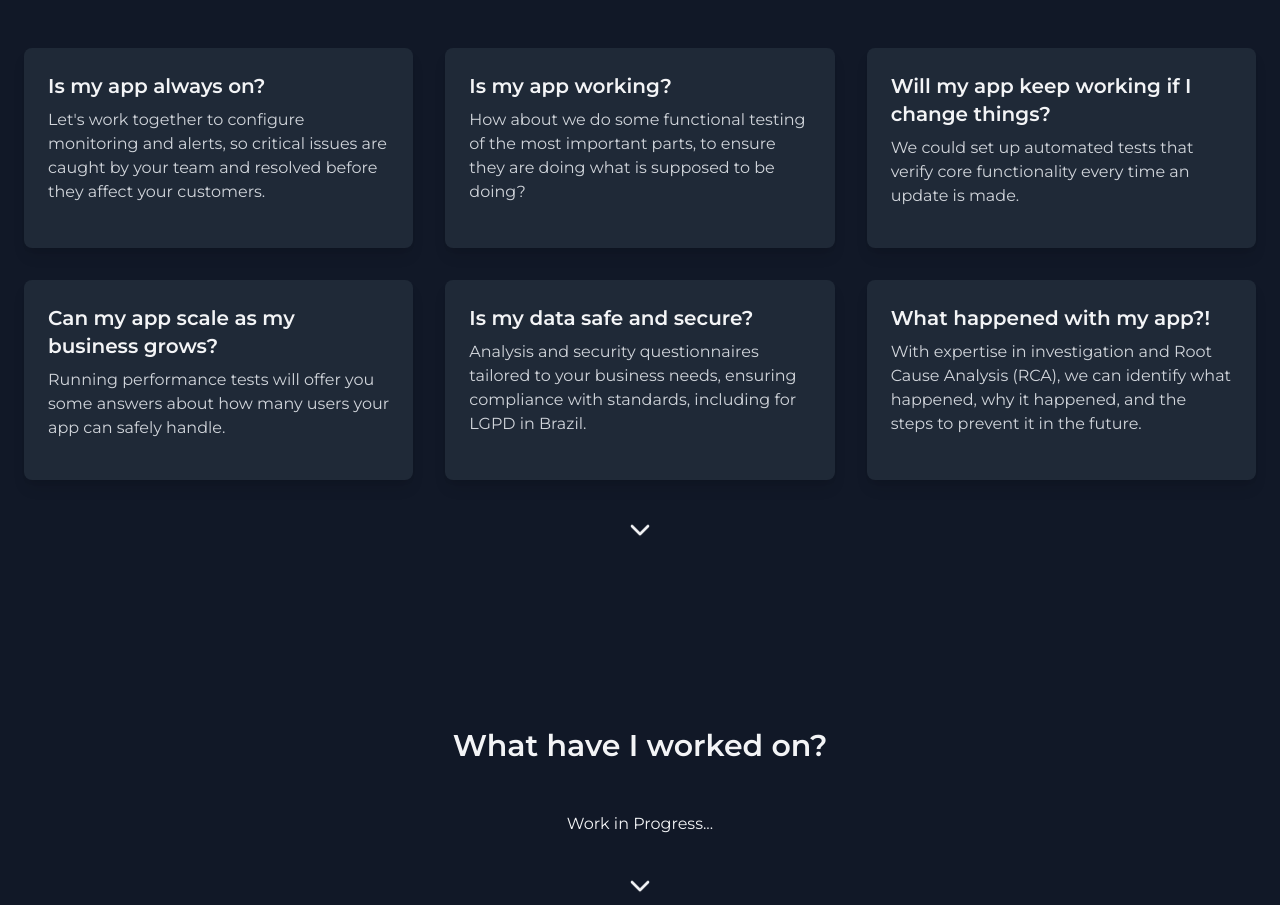
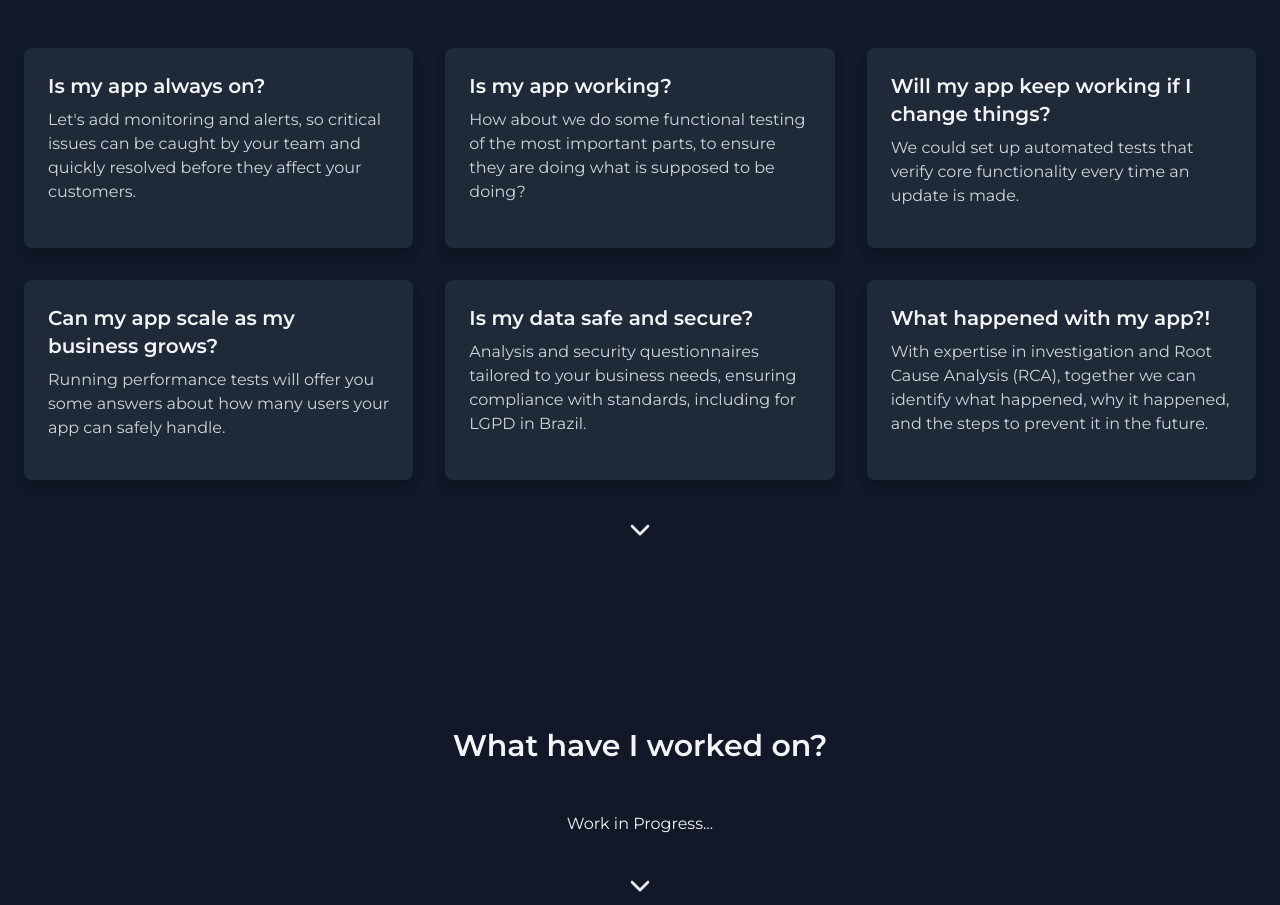
Before and after one commit to alexanderscheibler/appcheckwizard.com, a Next.js app: page / in a window 1280 px wide. Shown: the part 916-1821 px from the top of the page. Built offline with nearby package versions, Linux system fonts and the light colour scheme.

Commit message:
feat: update texts

```diff
--- a/app/components/Help.tsx
+++ b/app/components/Help.tsx
@@ -6,7 +6,7 @@ export default function Help() {
     const items = [
         {
             title: "Is my app always on?",
-            description: "Let's work together to configure monitoring and alerts, so critical issues are caught by your team and resolved before they affect your customers.",
+            description: "Let's add monitoring and alerts, so critical issues can be caught by your team and quickly resolved before they affect your customers.",
         },
         {
             title: "Is my app working?",
@@ -26,7 +26,7 @@ export default function Help() {
         },
         {
             title: "What happened with my app?!",
-            description: "With expertise in investigation and Root Cause Analysis (RCA), we can identify what happened, why it happened, and the steps to prevent it in the future.",
+            description: "With expertise in investigation and Root Cause Analysis (RCA), together we can identify what happened, why it happened, and the steps to prevent it in the future.",
         }
     ]
 
```
